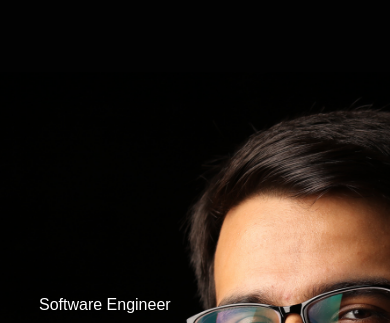
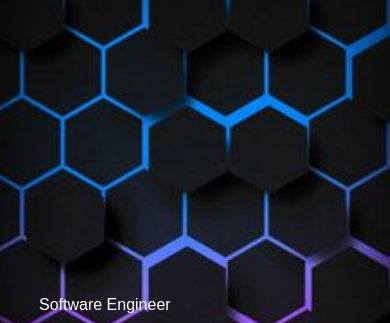
Before and after one commit to RonCodes88/PersonalWebsite, a website: page index.html in a window 390 px wide. Shown: the part 88-411 px from the top of the page. Drawn offline with Linux system fonts and the light colour scheme.

Commit message:
changed home background for mobile users

```diff
--- a/style.css
+++ b/style.css
@@ -371,7 +371,7 @@ nav .fa-solid{
 
 @media only screen and (max-width: 600px){
   #header{
-    background-image: url(images/phone-background.png);
+    background-image: url(images/phone\ background.jpg);
   }
   .header-text{
     margin-top: 100%;
```
